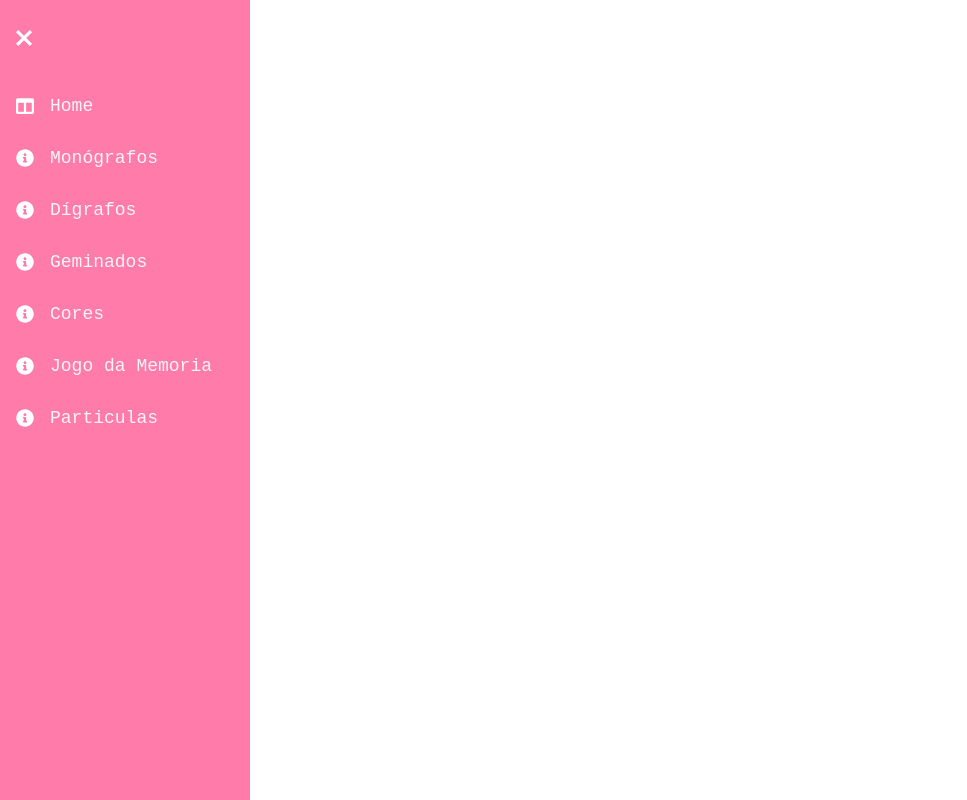
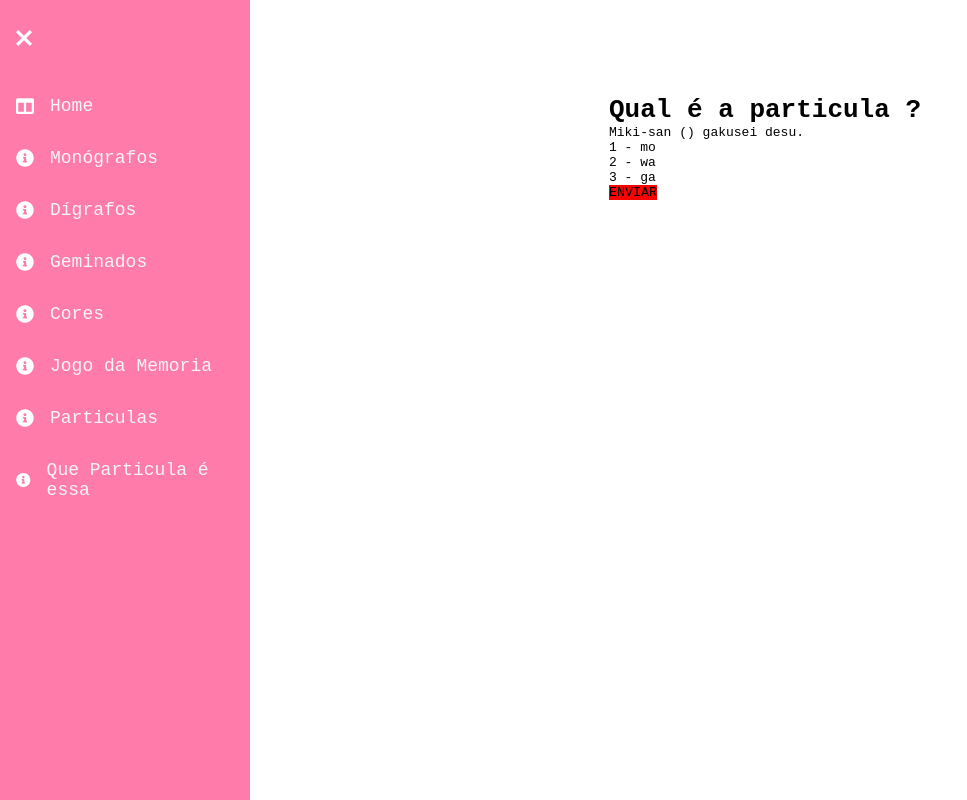
Before and after one commit to deborafsm/nihongo-san, a React (Create React App) app in the folder my-app/: page /particula-game in a window 1280 px wide. Shown: the whole page, without its empty margins (0-967 px from the left). Built offline with nearby package versions, Linux system fonts and the light colour scheme.

Commit message:
create: Game Particula

```diff
--- a/my-app/src/layout/Aside/DataAside.jsx
+++ b/my-app/src/layout/Aside/DataAside.jsx
@@ -41,5 +41,11 @@ export const SideData = [
     path: "/particula",
     icon: <FaInfoCircle />,
     cName: "nav-text",
+  },
+  {
+    title: "Que Particula é essa ",
+    path: "/particula-game",
+    icon: <FaInfoCircle />,
+    cName: "nav-text",
   }
 ];
--- /dev/null
+++ b/my-app/src/pages/ParticulaGame.jsx
@@ -0,0 +1,16 @@
+function ParticulaGame() {
+  return (
+    <>
+      <div>
+        <h1>Qual é a particula ?</h1>
+        <p>Miki-san () gakusei desu.</p>
+        <p>1 - mo</p>
+        <p>2 - wa</p>
+        <p>3 - ga</p>
+        <button>ENVIAR</button>
+      </div>
+    </>
+  );
+}
+
+export default ParticulaGame;
--- a/my-app/src/routes/routes.jsx
+++ b/my-app/src/routes/routes.jsx
@@ -9,6 +9,7 @@ import Germinados from "../pages/CardGerminados.jsx";
 import Cores from "../pages/cardColor";
 import MemoryGame from "../pages/MemoryGame.jsx";
 import Particulas from "../pages/Particulas.jsx";
+import ParticulaGame from "../pages/ParticulaGame.jsx";
 
 const Rotas = () => (
   <Layout>
@@ -20,6 +21,7 @@ const Rotas = () => (
       <Route path="/cores" element={<Cores />} />
       <Route path="/game" element={<MemoryGame />} />
       <Route path="/particula" element={<Particulas/>}></Route>
+      <Route path="/particula-game" element={<ParticulaGame/>}></Route>
     </Routes>
   </Layout>
 );
```
